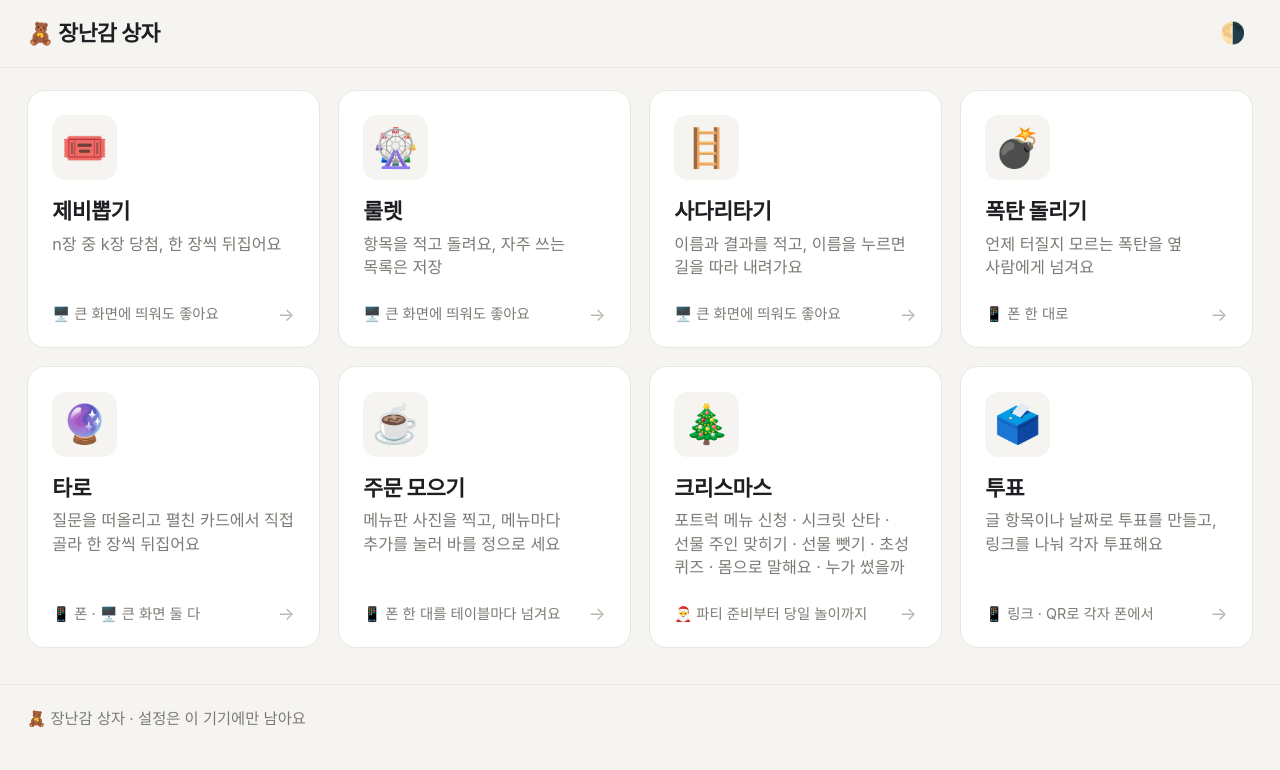
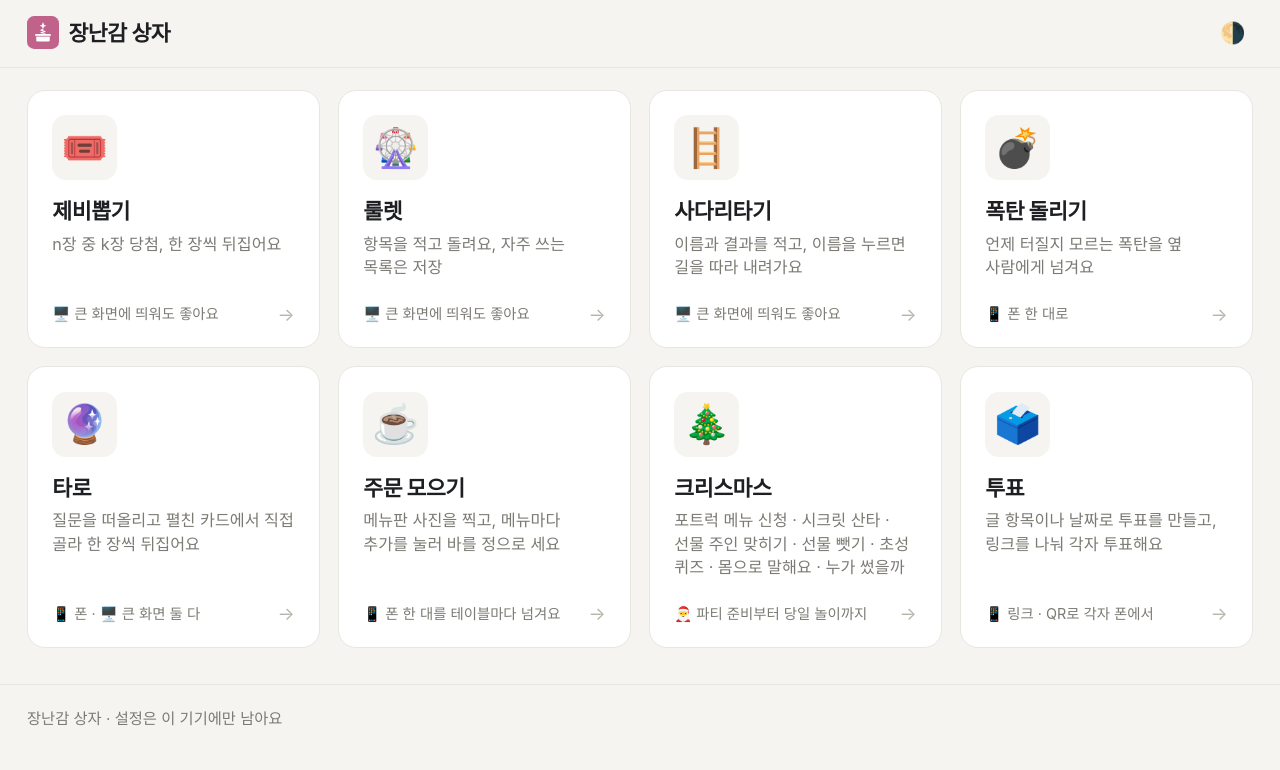
Before and after one commit to kkonoo/toy_box, a plain HTML site: page index.html in a window 1280 px wide. Drawn offline with Linux system fonts and the light colour scheme; a web font is replaced by a local one.

Commit message:
앱 안 🧸 심볼도 새 아이콘으로
첫 화면 제목의 🧸를 icons/icon.svg 그림으로, 아래 문구의 🧸는 뺐어요.
icon.svg는 오프라인 캐시에도 넣었어요.

Co-Authored-By: Claude Opus 5.5 <noreply@anthropic.com>
Claude-Session: https://claude.ai/code/session_013CY8uAbLsvFvcgMsZrQn2v

```diff
--- a/css/base.css
+++ b/css/base.css
@@ -72,6 +72,7 @@ a:focus-visible, button:focus-visible { outline: 2px solid var(--accent); outlin
   backdrop-filter: blur(10px);
 }
 .game-head h1 { margin: 0; font-size: 1.2rem; font-weight: 700; letter-spacing: -0.02em; }
+.game-head h1 img { width: 1.5em; height: 1.5em; vertical-align: middle; margin: -0.2em .5rem 0 0; }
 .game-head .head-end { margin-left: auto; display: flex; gap: .375rem; }
 main { max-width: 1400px; margin: 0 auto; padding: 1.25rem 1.5rem 2rem; }
 /* 폰 기준 페이지 (폭탄 돌리기·시크릿 산타 개인 화면) */
--- a/index.html
+++ b/index.html
@@ -18,7 +18,7 @@
 </head>
 <body>
 <header class="game-head">
-  <h1>🧸 장난감 상자</h1>
+  <h1><img src="icons/icon.svg" alt="">장난감 상자</h1>
 </header>
 <main>
   <div class="install-banner" id="installBanner" hidden></div>
@@ -35,7 +35,7 @@
   </nav>
 </main>
 <footer class="home-foot">
-  🧸 장난감 상자 · 설정은 이 기기에만 남아요
+  장난감 상자 · 설정은 이 기기에만 남아요
 </footer>
 <script src="js/pwa.js"></script>
 </body>
--- a/sw.js
+++ b/sw.js
@@ -4,7 +4,7 @@
 const CACHE = 'toybox-v1';
 const SHELL = [
   './', 'manifest.webmanifest', 'css/base.css', 'css/home.css', 'js/ui.js', 'js/theme.js', 'js/random.js', 'js/pwa.js', 'js/firebase-config.js', 'vendor/qrcode.js',
-  'icons/app-192.png', 'icons/app-512.png', 'icons/app-maskable-192.png', 'icons/app-maskable-512.png', 'icons/apple-touch-icon.png',
+  'icons/icon.svg', 'icons/app-192.png', 'icons/app-512.png', 'icons/app-maskable-192.png', 'icons/app-maskable-512.png', 'icons/apple-touch-icon.png',
   'games/lots/', 'games/lots/lots.css', 'games/lots/lots-core.js', 'games/lots/lots.js',
   'games/wheel/', 'games/wheel/wheel.css', 'games/wheel/wheel-core.js', 'games/wheel/wheel.js',
   'games/ladder/', 'games/ladder/ladder.css', 'games/ladder/ladder-core.js', 'games/ladder/ladder.js',
```
